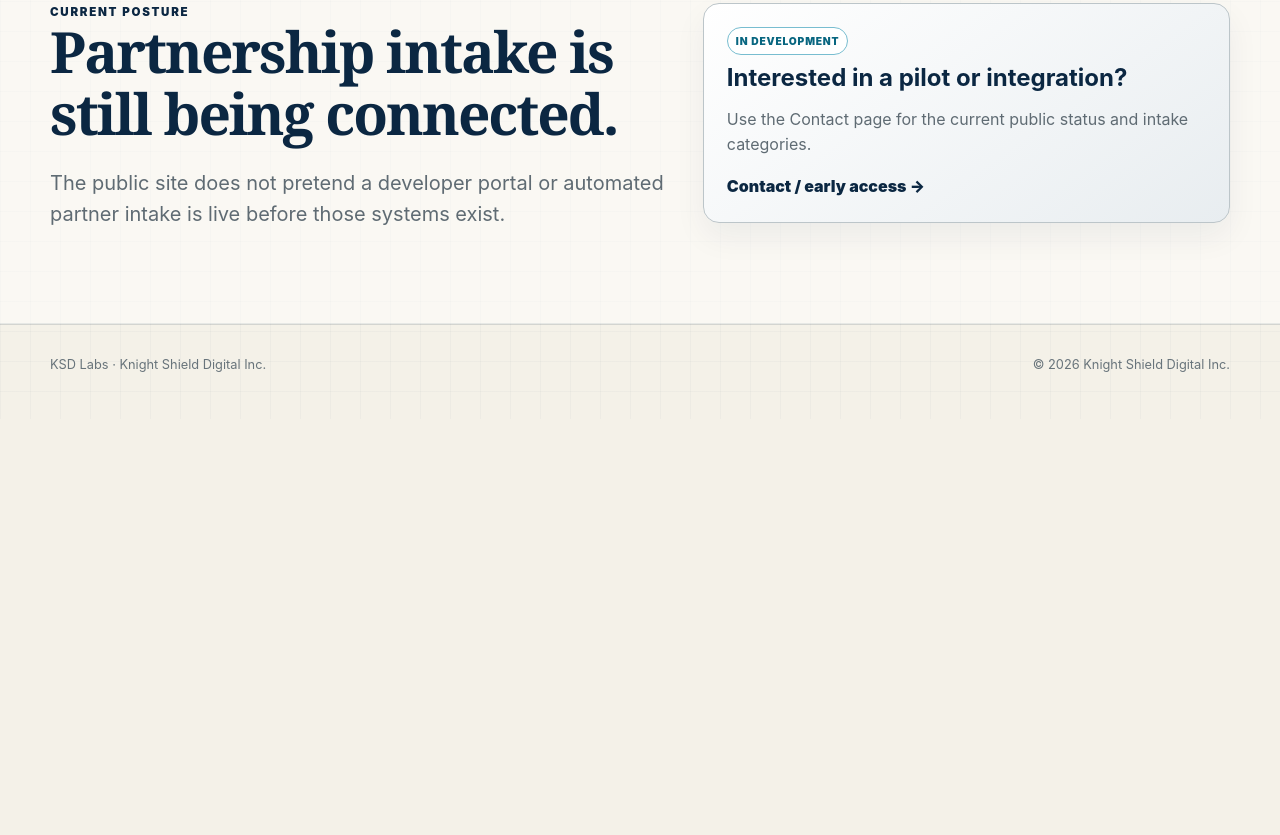
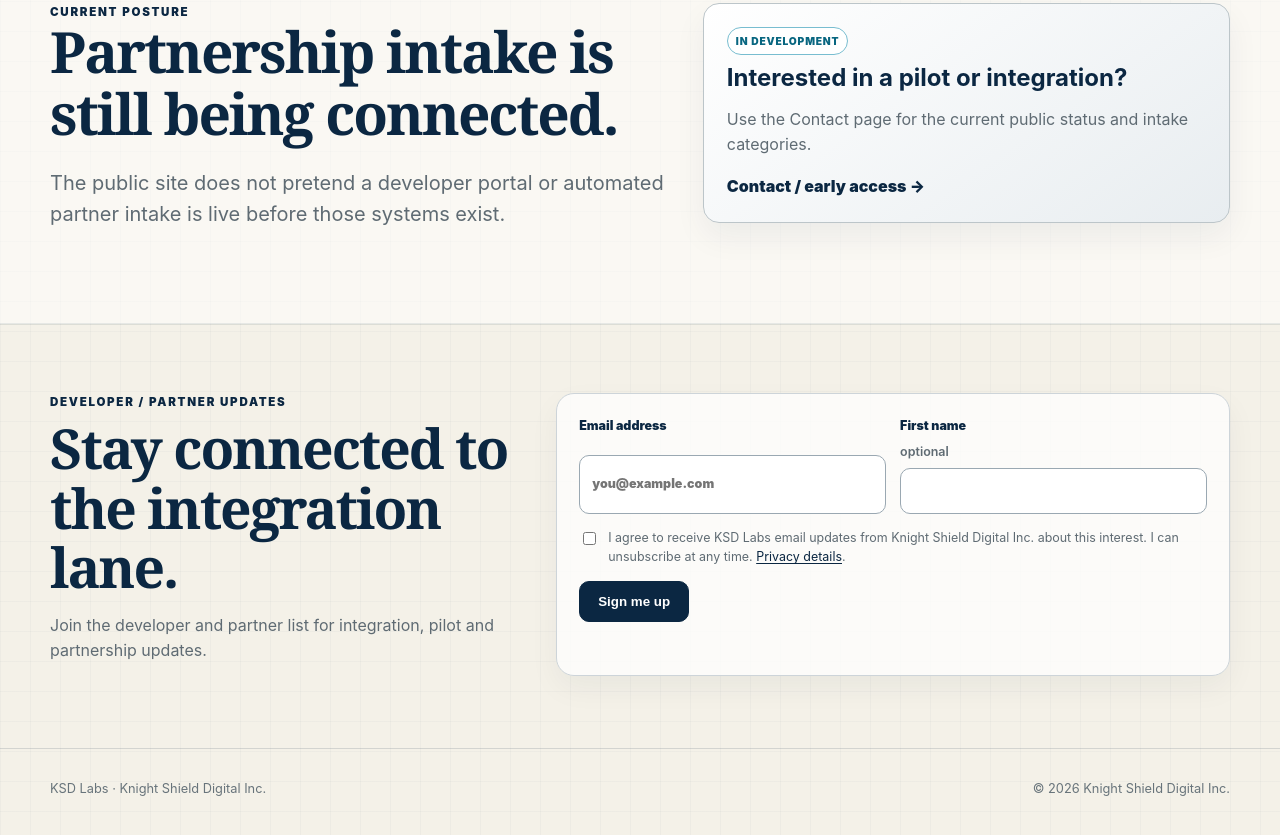
Before and after one commit to Knight-Shield-Wallet/whitepaper, a plain HTML site: page partners/index.html in a window 1280 px wide. Shown: the part 1409-2244 px from the top of the page. Before the commit the page ends 1828 px from the top, so only its background shows below. Drawn offline with Linux system fonts and the light colour scheme.

Commit message:
KSD Labs V2 finish: sync partners/index.html

```diff
--- a/partners/index.html
+++ b/partners/index.html
@@ -13,6 +13,29 @@
 <section class="page-hero"><div class="wrap"><div class="kicker">Developers / Partners</div><h1>Integrate with the system without becoming the system.</h1><p>KSD is designed around replaceable providers and explicit boundaries. A model, infrastructure provider, identity service, storage provider or external rail can contribute capability without becoming the permanent control plane.</p></div></section>
 <section class="section"><div class="wrap"><div class="section-head"><div><div class="kicker">Integration principles</div><h2>Clear seams make stronger systems.</h2></div><p>KSD is interested in technical and commercial partners that can work inside explicit authority, privacy, proof and replacement boundaries.</p></div><div class="grid"><article class="card"><h3>Provider-neutral adapters</h3><p>External providers should be replaceable where practical. Core KSD authority should not depend on one model or infrastructure vendor.</p></article><article class="card"><h3>User-owned data by default</h3><p>Product integration should not silently turn user content into centrally hosted KSD data.</p></article><article class="card"><h3>Proof-aware handoffs</h3><p>Important outcomes should expose the evidence needed for downstream verification instead of returning only a success message.</p></article><article class="card"><h3>Explicit authority</h3><p>Integrations should know what they are allowed to do, what needs human approval and what they must refuse.</p></article><article class="card"><h3>Independent verification</h3><p>Execution providers do not get to certify their own results when independent proof is required.</p></article><article class="card"><h3>No hidden custody assumptions</h3><p>Identity, financial and storage integrations must state where custody, settlement and responsibility actually sit.</p></article></div></div></section>
 <section class="section alt"><div class="wrap split"><div><div class="kicker">Current posture</div><h2>Partnership intake is still being connected.</h2><p class="lead">The public site does not pretend a developer portal or automated partner intake is live before those systems exist.</p></div><div class="callout"><span class="status building">In development</span><h3>Interested in a pilot or integration?</h3><p>Use the Contact page for the current public status and intake categories.</p><a class="card-link" href="/contact/">Contact / early access →</a></div></div></section>
+
+<section class="section signup-section" id="updates">
+  <div class="wrap signup-shell">
+    <div>
+      <div class="kicker">Developer / partner updates</div>
+      <h2>Stay connected to the integration lane.</h2>
+      <p>Join the developer and partner list for integration, pilot and partnership updates.</p>
+    </div>
+    <form class="signup-form" data-ksd-signup data-interest="developers-partners" data-source-surface="partners">
+      <label class="signup-label">Email address
+        <input name="email" type="email" autocomplete="email" inputmode="email" required placeholder="you@example.com">
+      </label>
+      <label class="signup-label">First name <span>optional</span>
+        <input name="first_name" type="text" autocomplete="given-name" maxlength="80">
+      </label>
+
+      <label class="signup-consent"><input name="consent" type="checkbox" required> <span>I agree to receive KSD Labs email updates from Knight Shield Digital Inc. about this interest. I can unsubscribe at any time. <a href="/privacy/">Privacy details</a>.</span></label>
+      <label class="signup-hp" aria-hidden="true">Company website<input name="company_website" type="text" autocomplete="off" tabindex="-1"></label>
+      <button class="btn" type="submit">Sign me up</button>
+      <p class="signup-status" data-signup-status aria-live="polite"></p>
+    </form>
+  </div>
+</section>
 </main>
 <footer class="footer"><div class="wrap footer-inner"><div>KSD Labs · Knight Shield Digital Inc.</div><div>© <span data-year></span> Knight Shield Digital Inc.</div></div></footer><script src="/assets/site.js"></script>
 </body></html>
```
